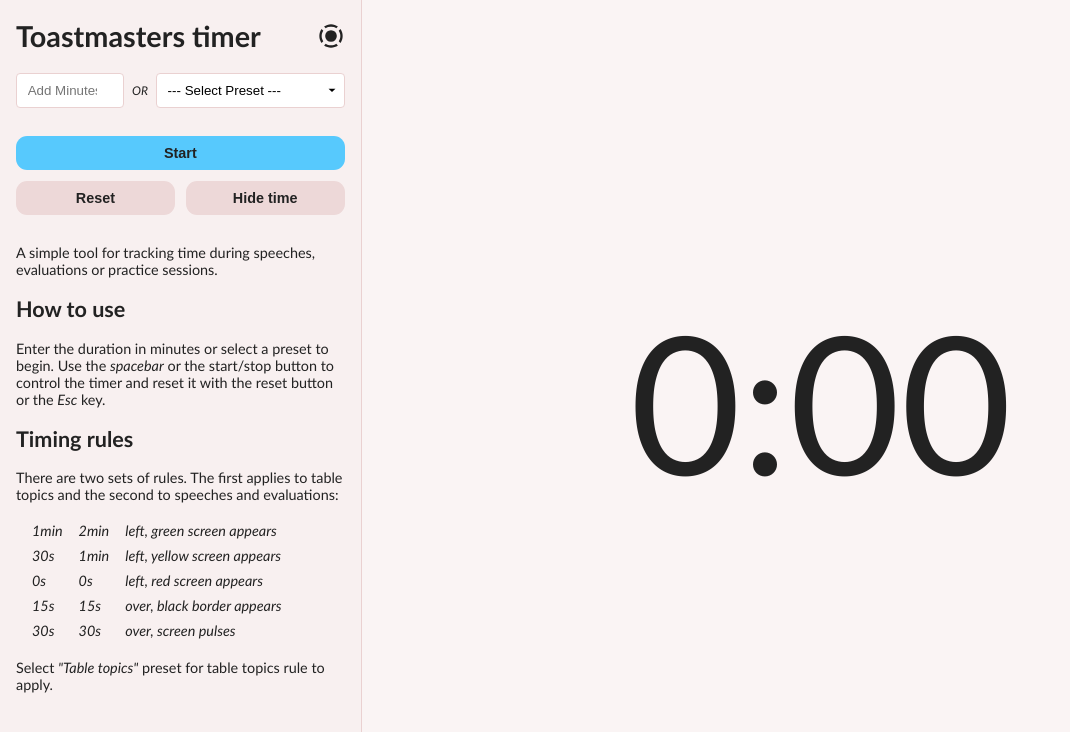
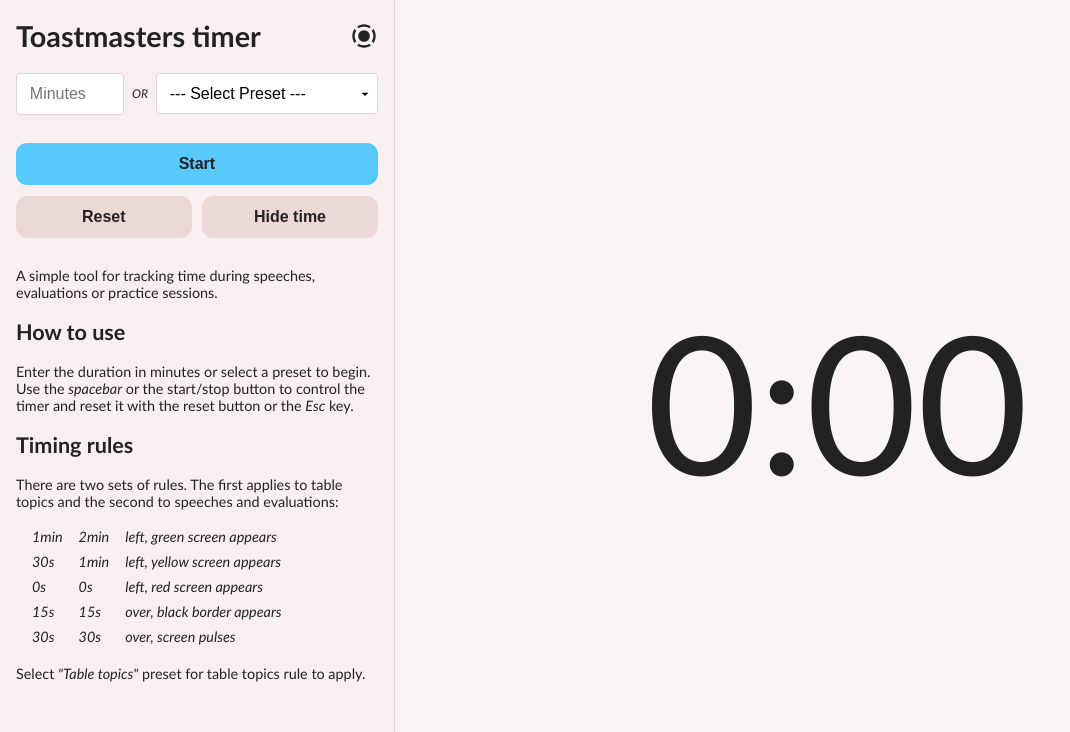
Before and after one commit to Ajuska/toastmasters-timer, an Angular app: page / in a window 1280 px wide. Shown: the top 732 px of the page, without its empty margins (0-1070 px from the left). Built offline with nearby package versions, Linux system fonts and the light colour scheme; what worker-timers would draw is missing.

Commit message:
Set intearactible font to min accessibility size

```diff
--- a/src/app/timer-controls/timer-controls.component.html
+++ b/src/app/timer-controls/timer-controls.component.html
@@ -3,7 +3,7 @@
     <input
       type="number"
       inputmode="decimal"
-      placeholder="Add Minutes"
+      placeholder="Minutes"
       class="form--input"
       [ngClass]="{
         'form--input--error': userMinutesInput.invalid && isStartTimerTouched
--- a/src/app/timer-controls/timer-controls.component.sass
+++ b/src/app/timer-controls/timer-controls.component.sass
@@ -29,7 +29,7 @@
 
   @include respond-to('medium')
     max-width: initial
-    min-width: 108px
+    min-width: 90px
 
 .form--input--error
   border-color: $red
@@ -50,11 +50,11 @@
   margin-bottom: .8rem
 
   @include respond-to('medium')
-    grid-template-columns: repeat(4, 1fr)
+    grid-template-columns: repeat(3, 1fr)
 
 
 .controls--button
-  padding: 0.5rem 1rem
+  padding: 0.7rem 1.1rem
   border: 1px solid transparent
   border-radius: 0.7rem
   background-color: $blue
@@ -62,8 +62,10 @@
   font-weight: bold
   text-align: center
   transition: background-color 0.2s ease-in-out
-  font-size: 0.9rem
+  font-size: 1rem
   color: $black
+  @include respond-to('medium')
+       padding: 1rem
 
   &:hover
     background-color: lighten($blue, 8%)
@@ -76,3 +78,5 @@
 
   &.full
     grid-column: span 2
+    @include respond-to('medium')
+      grid-column: 1
--- a/src/styles.sass
+++ b/src/styles.sass
@@ -1,3 +1,5 @@
+@import './_mixins'
+
 $red: #EC543F
 $yellow: #FCD358
 $green: #5AD67F
@@ -42,6 +44,8 @@
     display: inline-block
     padding: .7em .8em
     vertical-align: middle
+    font-size: 1rem
+
     &:disabled
       background-color: darken($rose, 1%)
 
```
